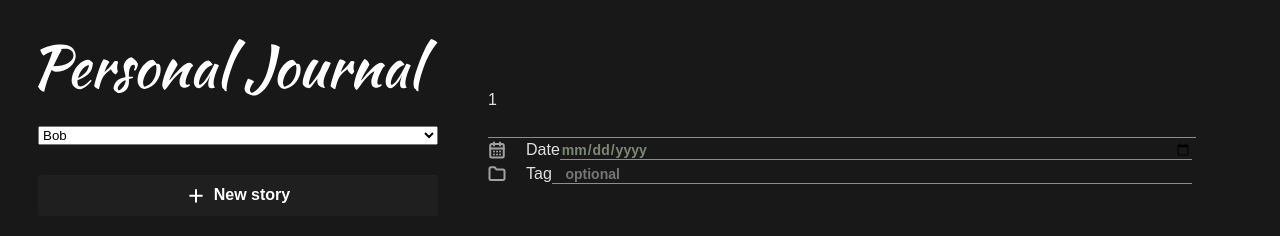
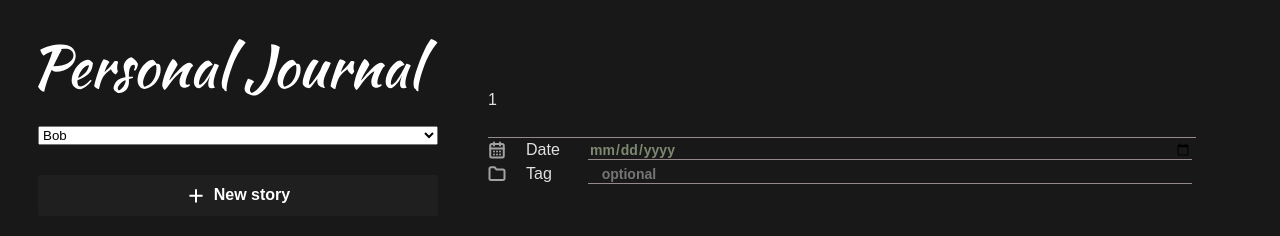
Before and after one commit to dktwho/daybook, a React (Vite) app: page / in a window 1280 px wide. Shown: the top 236 px of the page. Built offline with nearby package versions, Linux system fonts and the light colour scheme.

Commit message:
style: remove unused  JournalForm styles

```diff
--- a/src/components/JournalForm/JournalForm.module.css
+++ b/src/components/JournalForm/JournalForm.module.css
@@ -9,7 +9,7 @@
     display: flex;
     align-items: center;
     gap: 20px;
-    mix-width: 100px;
+    min-width: 100px;
 }
 
 .form-row {
@@ -30,17 +30,6 @@
     color: #7d8871;
 }
 
-/*.input-title {*/
-/*    border: none;*/
-/*    background: none;*/
-/*    font-size: 32px;*/
-/*    font-style: normal;*/
-/*    font-weight: 600;*/
-/*    line-height: normal;*/
-/*    font-family: 'Source Sans 3', sans-serif;*/
-/*    border-bottom: 1px solid green*/
-/*}*/
-
 .invalid {
     border: 1px solid red;
     background: #f1b8b8;
```
